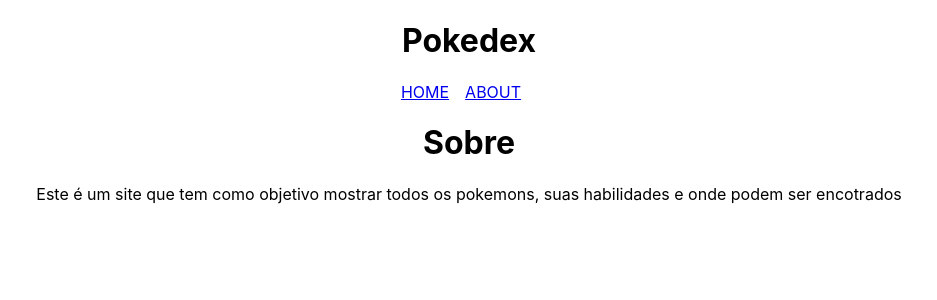
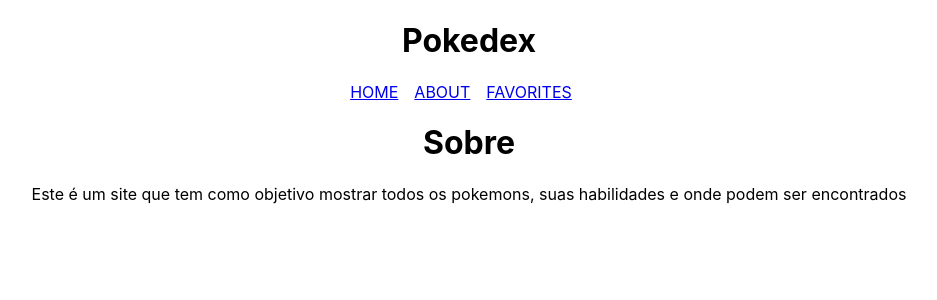
Before and after one commit to o-flores/trybe-exercises, a React (Create React App) app in the folder exercise-pokedex-router/: page /about in a window 1280 px wide. Shown: the top 300 px of the page, without its empty margins (171-1108 px from the left). Built offline with nearby package versions, Linux system fonts and the light colour scheme.

Commit message:
cria logica para favoritar pokemon e guardar no localStorage

```diff
--- a/exercise-pokedex-router/src/About.js
+++ b/exercise-pokedex-router/src/About.js
@@ -4,7 +4,7 @@
     return (
       <div>
         <h1>Sobre</h1>
-        <p>Este é um site que tem como objetivo mostrar todos os pokemons, suas habilidades e onde podem ser encotrados</p>
+        <p>Este é um site que tem como objetivo mostrar todos os pokemons, suas habilidades e onde podem ser encontrados</p>
       </div>
     )
 }
--- a/exercise-pokedex-router/src/App.js
+++ b/exercise-pokedex-router/src/App.js
@@ -15,7 +15,7 @@
         <nav>
           <Link className='link' to='/'>HOME</Link>
           <Link className='link' to='/about'>ABOUT</Link>
-          {/* <Link className='link' to='/'>Home</Link> */}
+          <Link className='link' to='/favorites'>FAVORITES</Link>
         </nav>
         <Switch>
           <Route exact path="/about" >{About}</Route>
--- a/exercise-pokedex-router/src/Pokemon.js
+++ b/exercise-pokedex-router/src/Pokemon.js
@@ -5,6 +5,7 @@
 class Pokemon extends React.Component {
   render() {
     const {name, type, averageWeight, image, id} = this.props.pokemon;
+    const { favorite } =  this.props;
     return (
       <div className="pokemon">
         <div>
@@ -15,6 +16,7 @@
           </p>
           <Link to={`/pokemon/${id}`}>Saiba mais</Link>
         </div>
+        {favorite && <p>Favorito</p>}
         <img src={image} alt={`${name} sprite`} />
       </div>
     );
--- a/exercise-pokedex-router/src/PokemonDetails.js
+++ b/exercise-pokedex-router/src/PokemonDetails.js
@@ -3,21 +3,78 @@
 import PokemonLocations from './PokemonLocations';
 
 class PokemonDetails extends React.Component {
+  constructor() {
+    super()
+    this.state = {
+      favorite: false,
+    }
+  }
+
+  getPokemonsFromStorage = () => {
+    const array = JSON.parse(localStorage.getItem('favoritesPokemons')) || [];
+    return array;
+  }
+
+  saveOnLocalStorage = (pokemon) => {
+    let newPokemon = pokemon;
+    const favoritesPokemons = this.getPokemonsFromStorage();
+    if (favoritesPokemons) {
+      const newFavoritesPokemons = [...favoritesPokemons, pokemon]
+      newPokemon = newFavoritesPokemons;
+    }
+    localStorage.setItem('favoritesPokemons', JSON.stringify(newPokemon));
+
+  }
+
+  deleteFromLocalStorage = (pokemon) => {
+    const favoritesPokemons = this.getPokemonsFromStorage();
+    const newFavoritesPokemons = favoritesPokemons.filter((item) => item.id !== pokemon.id);
+    localStorage.setItem('favoritesPokemons', JSON.stringify(newFavoritesPokemons));
+  }
+
+  handleLocalStorage = (pokemon) => {
+    this.state.favorite ? this.saveOnLocalStorage(pokemon) : this.deleteFromLocalStorage(pokemon);
+  }
+
+  handleInput = (event, pokemon) => {
+    const { checked, name } = event.target;
+    this.setState({ [name]: checked }, () => this.handleLocalStorage(pokemon));
+  }
+
+  componentDidMount() {
+    const { id } = this.props.match.params
+    const { pokemons } = this.props;
+    const pokemon = pokemons.find((pokemon) => pokemon.id === parseInt(id));
+    const favorites = this.getPokemonsFromStorage();
+    const checked = favorites.some((item) => item.id === pokemon.id);
+    this.setState({favorite:checked});
+  }
+  // verifyFavorite = (pokemon) => {
+  //   const favorites = this.getPokemonsFromStorage();
+  //   const checked = favorites.some((item) => item.id === pokemon.id);
+  //   return checked;
+  // }
+
   render() {
     const { id } = this.props.match.params
     const { pokemons } = this.props;
+    const { favorite } = this.state;
     const pokemon = pokemons.find((pokemon) => pokemon.id === parseInt(id));
+    // console.log(localStorage.length);
     return (
       <div>
         <h2>Pokemon Details</h2>
         <div className="pokedex">
-          <Pokemon className="pokemon" pokemon={pokemon} />
+          <Pokemon favorite={favorite} className="pokemon" pokemon={pokemon} />
         </div>
         <div className="summary">
           <h3>Summary</h3>
-          <p>{ pokemon.summary}</p>
+          <p>{pokemon.summary}</p>
           <h3>Pokemon Locations</h3>
-          <PokemonLocations locations={ pokemon.foundAt }/>
+          <PokemonLocations locations={pokemon.foundAt} />
+          <label htmlFor='favorite'>Favoritar Pokemon
+          <input checked={ this.state.favorite } onChange={(event) => this.handleInput(event, pokemon)} name='favorite' type="checkbox"></input>
+          </label>
         </div>
       </div>
     )
```
